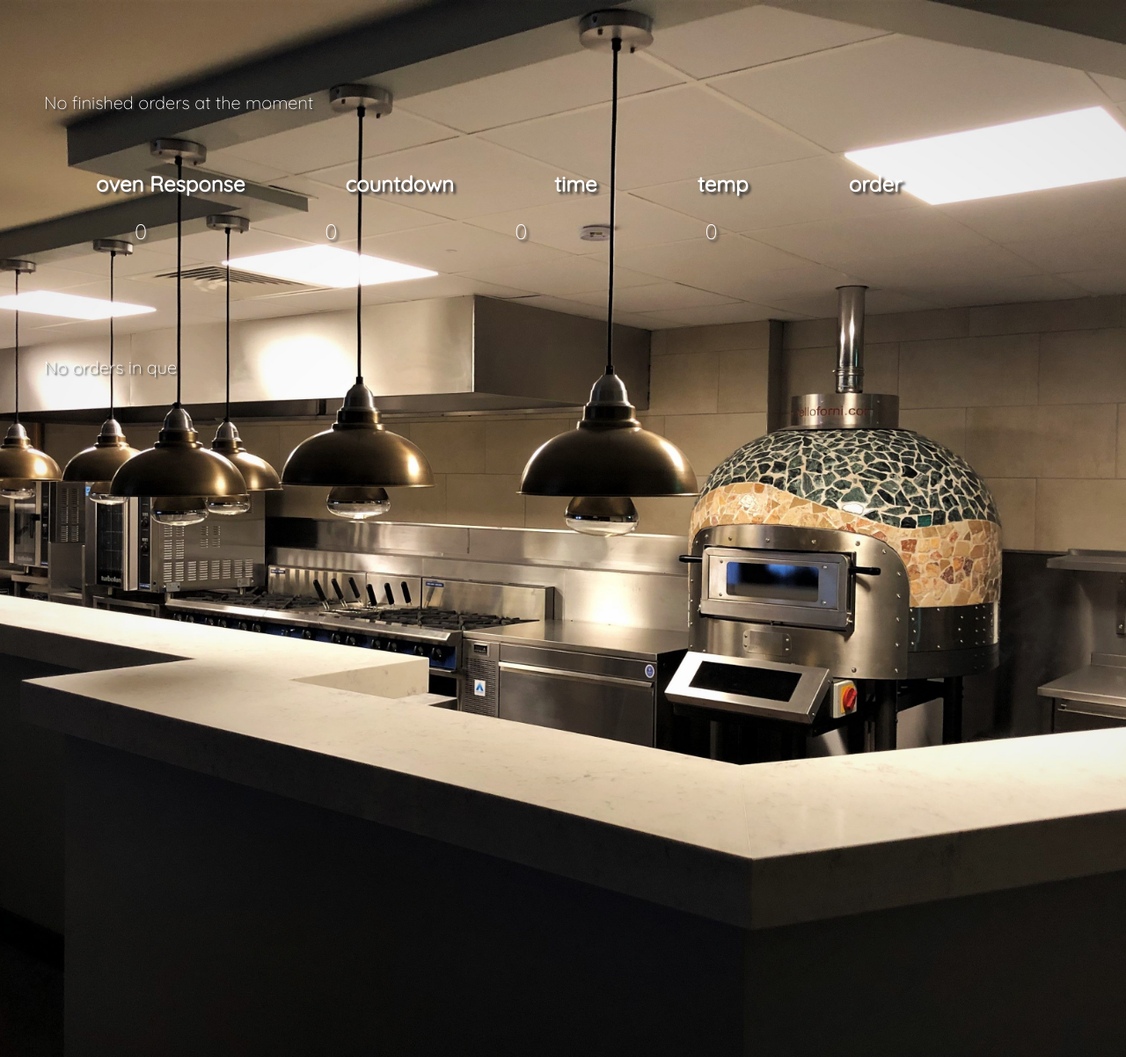
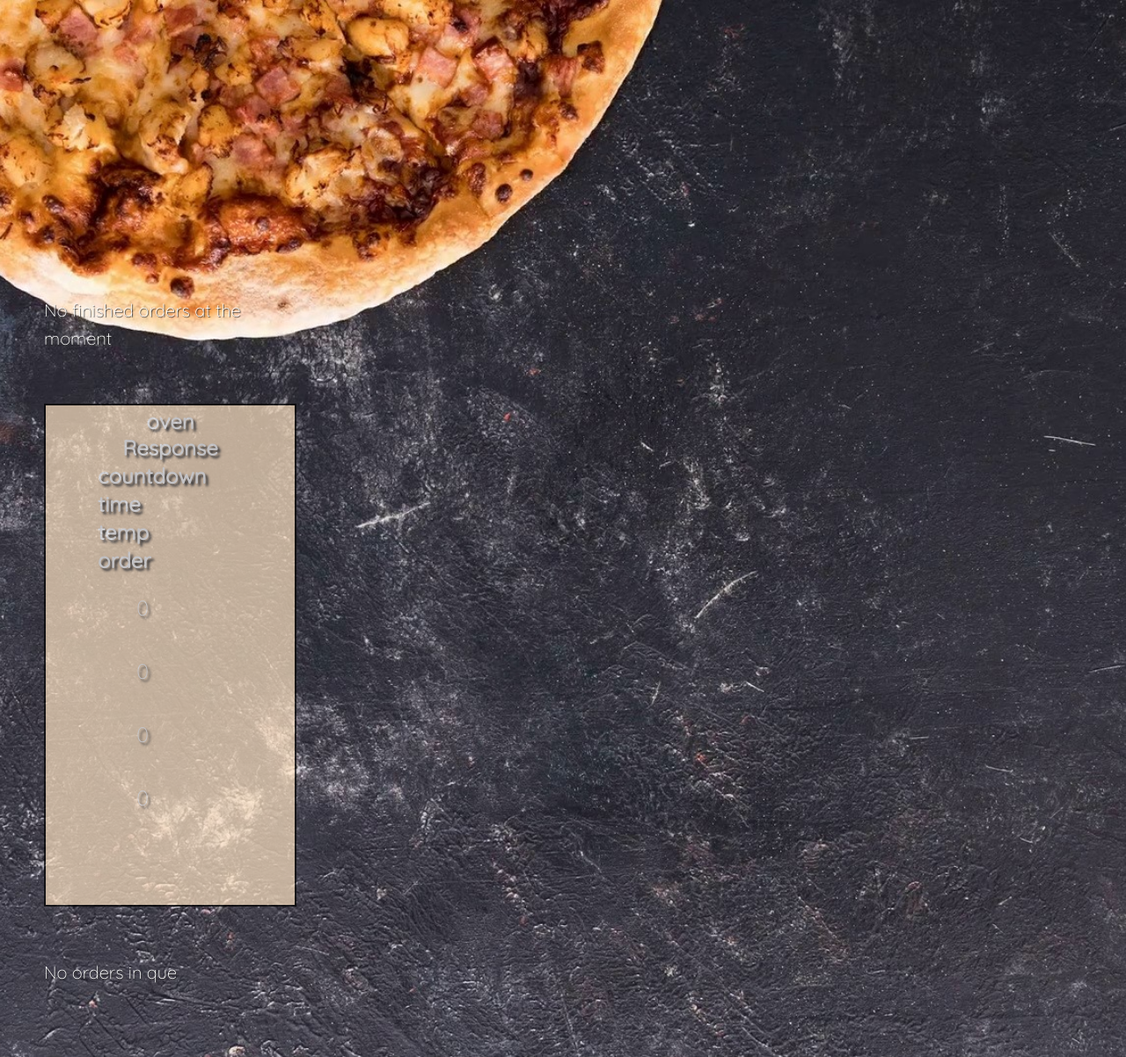
Before and after one commit to youngthomas123/PizzaShop, a Flask app: page /admin in a window 1280 px wide. Shown: the whole page at 88% size. Run offline with Flask 2, Linux system fonts and the light colour scheme.

Commit message:
Artem10.1

```diff
--- a/static/css/admin.css
+++ b/static/css/admin.css
@@ -20,8 +20,8 @@ body{
 
 .order{
     position: absolute;
-    top: 81px;
-    right: 0;
+    top: 317px;
+    right: 943px;
     left: 50px;
     z-index: 1000;
     margin: auto 0;
@@ -35,36 +35,34 @@ body{
 	font-weight: 300;
 	color: #fff;
     text-shadow: 3px 3px 3px #333333;
+
 }
 
 p{
     font-size: 20px;
 	font-weight: 100;
 	color: #fff;
-    text-shadow: 2px 2px 2px #333333;
+    text-shadow: 1px 1px 1px #333333;
+}
+
+table{
+	border: 2.5px solid black;
+	background-color: bisque;
+	opacity: 0.7;
 }
 
 th{
     display: inline-block;
-	vertical-align: top;
-	position: relative;
-	text-decoration: none;
-    justify-content: space-between;
 	margin: 0 56px;
 }
 
 td{
     display: inline-block;
-	vertical-align: top;
-	position: relative;
-	text-decoration: none;
-    justify-content: space-between;
 	margin: 20 100px;
 }
+
 tr{
-	vertical-align: top;
-	position: relative;
-	text-decoration: none;
-    justify-content: space-between;
 	margin: 0 50px;
+	height: 20px;
+	width: 20px;
 }
```
Also changed, not shown: static/css/admin_background.jpg.
